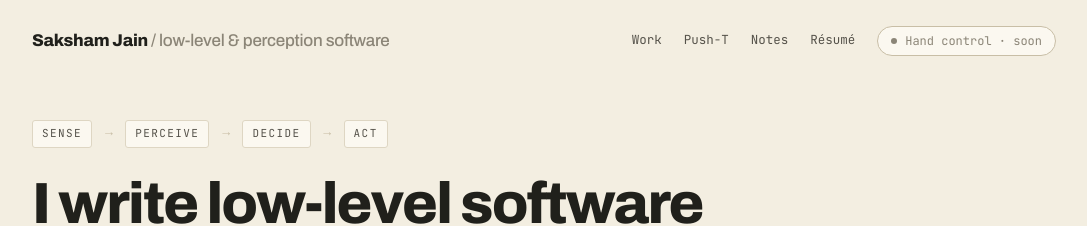
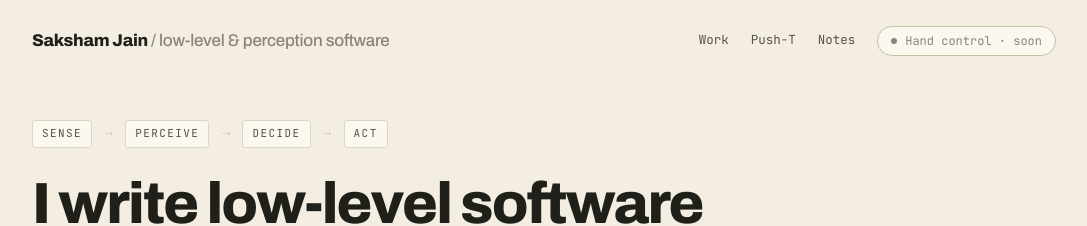
Before and after one commit to Saksham2703/saksham2703.github.io, a Jekyll site: the page built from index.html, in a window 1280 px wide and 900 px high. Shown: the top 226 px of the window, without its empty margins (96-1183 px from the left). Built offline with Jekyll 4.4.1, drawn with Linux system fonts in a browser that asks for light colours.

Commit message:
chore: drop resume nav link until the PDF exists
The linked file was never on disk, so the nav item 404'd. Re-add when the
regenerated resume (YOLOv6, not v5) is available.

```diff
--- a/_includes/header.html
+++ b/_includes/header.html
@@ -4,7 +4,6 @@
     <a href="{{ '/#work' | relative_url }}">Work</a>
     <a href="{{ '/#pusht' | relative_url }}">Push-T</a>
     <a href="{{ '/notes/' | relative_url }}">Notes</a>
-    <a href="{{ '/assets/resume.pdf' | relative_url }}">Résumé</a>
     <button class="handbtn" id="levitap-toggle" disabled title="Control this page with hand gestures — coming soon"><span class="dot"></span> Hand control · soon</button>
   </nav>
 </div></header>
```
